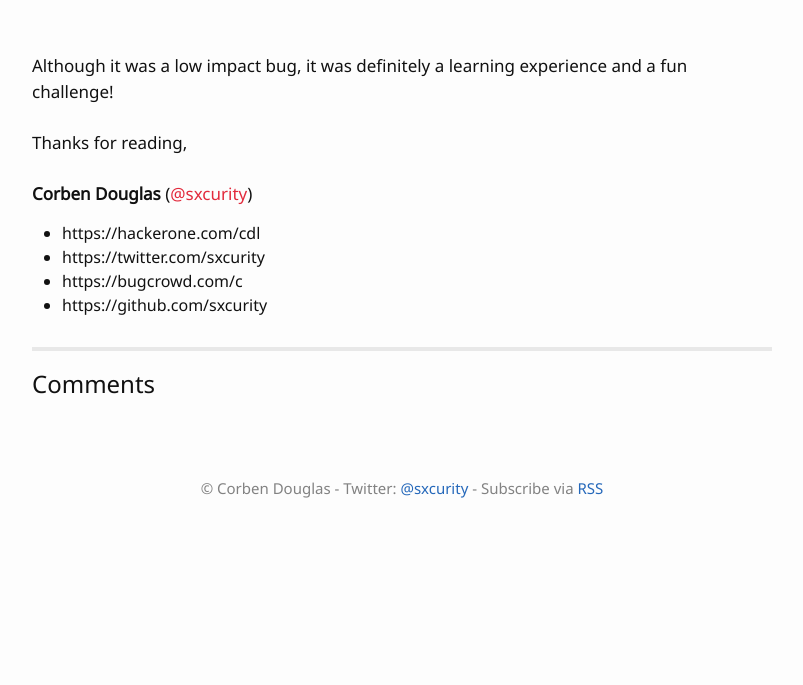
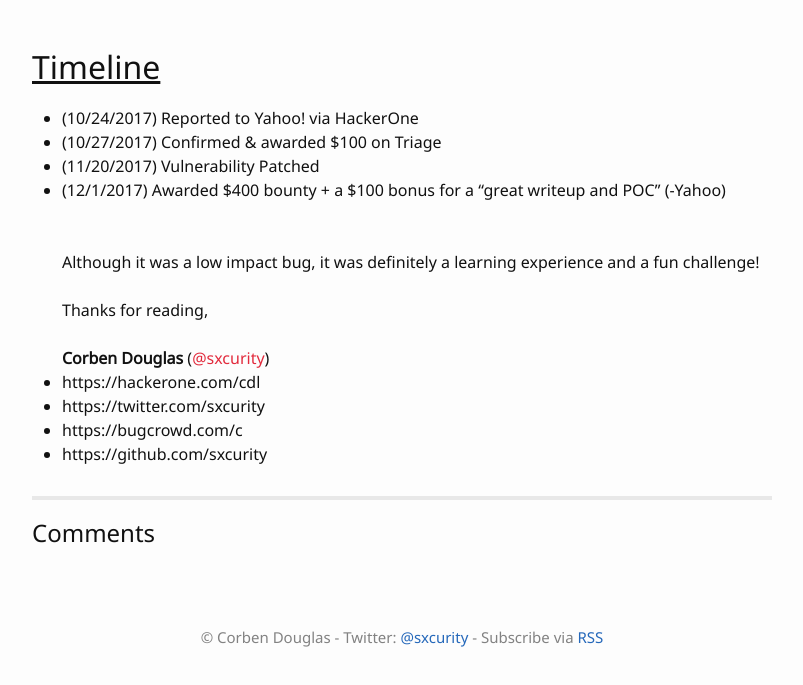
Before and after one commit to headstrong83/sxcurity.github.io, a Jekyll site: the page built from _posts/2017-11-27-tricky-CORS.md, in a window 1280 px wide and 900 px high, scrolled down 4784 px, cut to the strip 215-900 px from the top of the window. Shown: the whole strip, without its empty margins (238-1041 px from the left). Built offline with Jekyll 4.4.1, drawn with Linux system fonts in a browser that asks for light colours; comment, search, counter and statistics services are not loaded; before the commit the page ends 5544 px from its top, so only the background shows below that.

Commit message:
Update 2017-11-27-tricky-CORS.md

```diff
--- a/_posts/2017-11-27-tricky-CORS.md
+++ b/_posts/2017-11-27-tricky-CORS.md
@@ -133,6 +133,12 @@ I ran it and tried loading the page again in Safari and it loaded perfectly. I c
 <br><br>Here's the proof of concept video:
 <br>
 <iframe width="640" height="360" src="https://www.youtube.com/embed/lg31RYYG-T4" frameborder="0" gesture="media" allowfullscreen></iframe>
+<br>
+<h2><u>Timeline</u></h2>
+- (10/24/2017) Reported to Yahoo! via HackerOne
+- (10/27/2017) Confirmed & awarded $100 on Triage
+- (11/20/2017) Vulnerability Patched
+- (12/1/2017) Awarded $400 bounty + a $100 bonus for a "great writeup and POC" (-Yahoo)
 <br><br>Although it was a low impact bug, it was definitely a learning experience and a fun challenge!<br><br>
 Thanks for reading,<br><br>
 **Corben Douglas** (<font color="#E22A3C">@sxcurity</font>)
```
